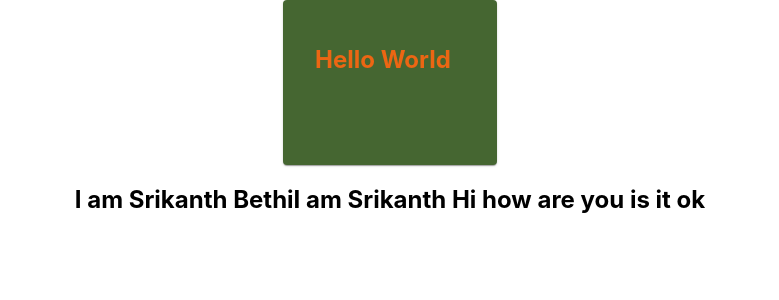
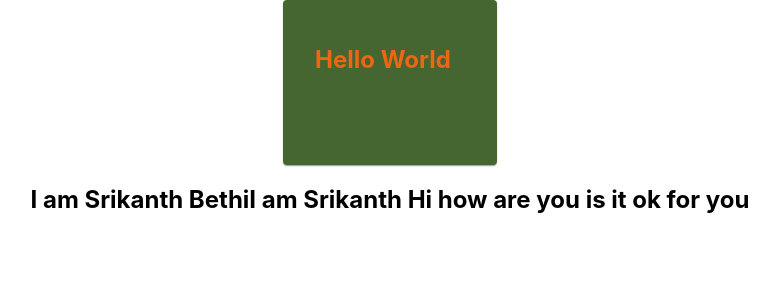
Before and after one commit to SrikanthBethi9885/reactpractice, a React (Create React App) app: page / in a window 1280 px wide. Shown: the top 300 px of the page, without its empty margins (250-1029 px from the left). Built offline with nearby package versions, Linux system fonts and the light colour scheme.

Commit message:
Update App.tsx

```diff
--- a/src/App.tsx
+++ b/src/App.tsx
@@ -11,7 +11,7 @@ function App() {
         <h2>
           I am Srikanth Bethi</h2>
         <h2>
-          I am Srikanth Hi how are you is it ok</h2>
+          I am Srikanth Hi how are you is it ok for you</h2>
       </div>
     </>
   );
```
